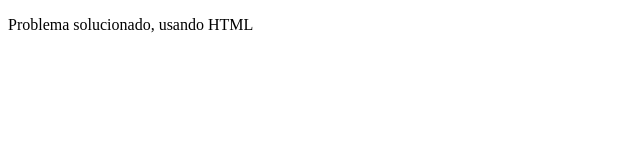
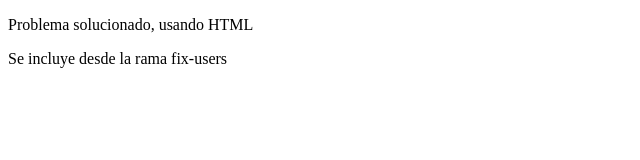
Before and after one commit to srodriguez45/git-test, a plain HTML site: page users.html in a window 1280 px wide. Shown: the whole page, without its empty margins (0-640 px from the left). Drawn offline with Linux system fonts and the light colour scheme.

Commit message:
Actualizacion users

```diff
--- a/users.html
+++ b/users.html
@@ -6,6 +6,6 @@
   <body>
 
     <p>Problema solucionado, usando HTML</p>
-
+    <p>Se incluye desde la rama fix-users</p>
   </body>
 </html>
```
